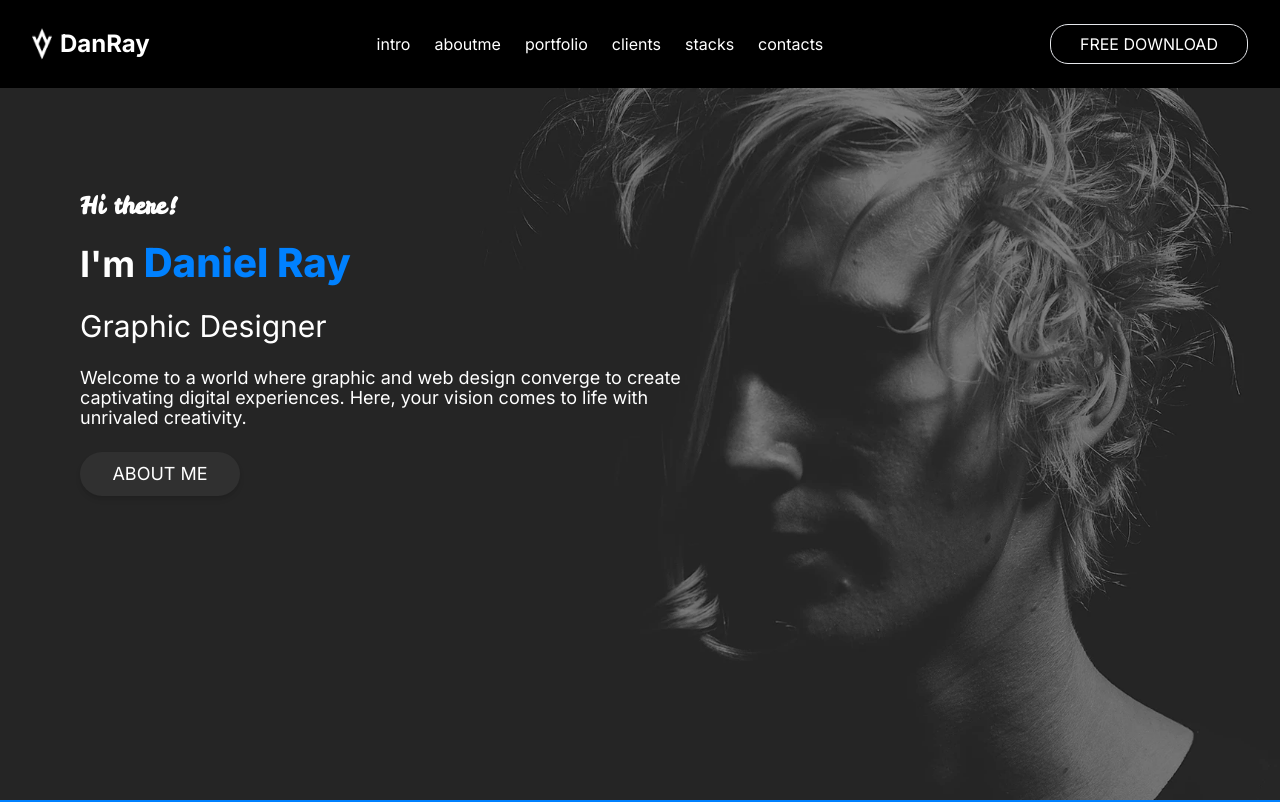
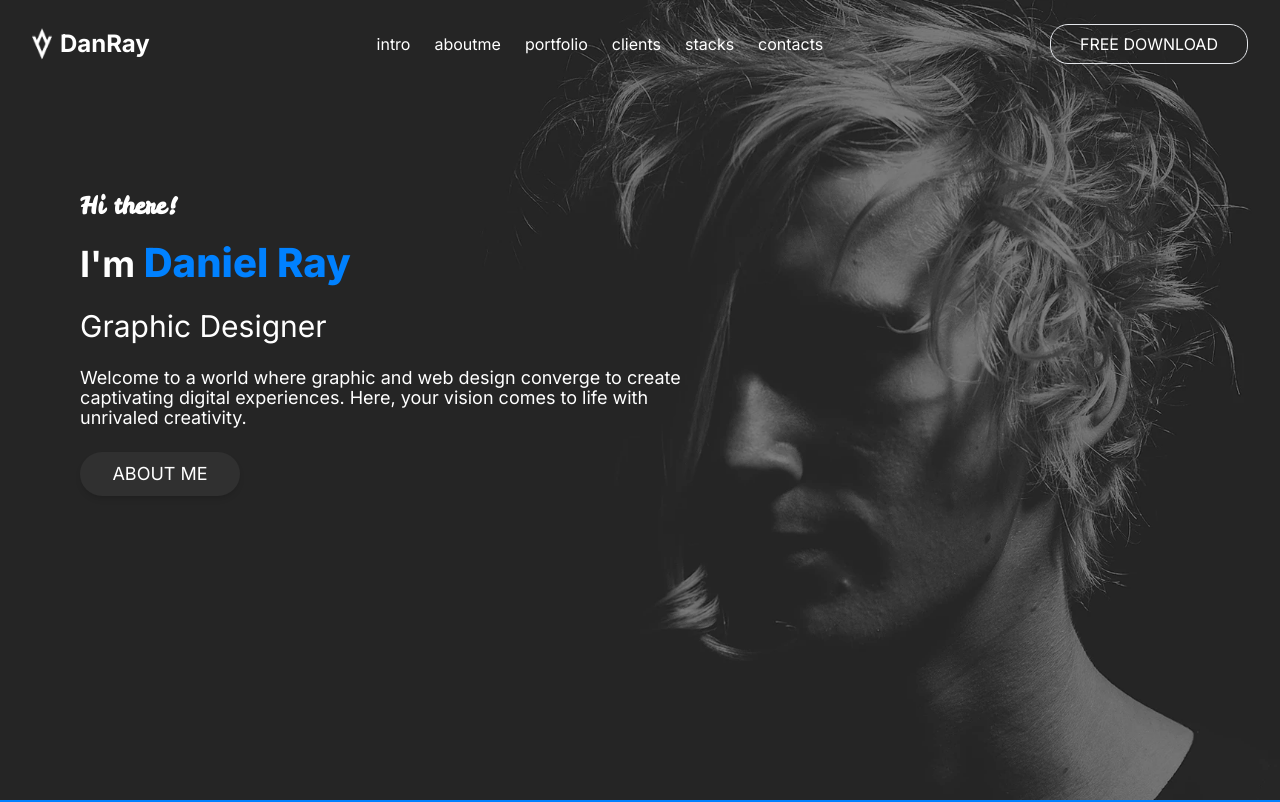
Before and after one commit to codesirpi/portfolio-website-sample, a Next.js app: page / in a window 1280 px wide. Shown: the top 802 px of the page. Built offline with nearby package versions, Linux system fonts and the light colour scheme; a web font is replaced by a local one.

Commit message:
sticky top  nav added

```diff
--- a/app/pages/home/page.tsx
+++ b/app/components/hero-section/hero-section.tsx
@@ -1,26 +1,24 @@
-'use client';
-import React from 'react';
-import Image from 'next/image';
-import heroImage from '../../../public/images/heroimage.png';
-import { NavBarSection } from './component/navbar';
-import { cambay, coustard, leckerliOne, montserrat } from '../../layout';
+"use client";
+import React from "react";
+
+import { NavBarSection } from "./navbar";
 const HeroSection = () => {
   return (
     <div
       id="hero"
       className="relative bg-cover bg-center bg-no-repeat h-screen bg-hero-image w-full"
     >
-      <div className="absolute w-full top-0">
+      <div className=" w-full fixed top-0">
         <NavBarSection />
       </div>
       <div className=" container mx-auto absolute w-full top-12 flex p-20 m-8 ">
         <div className="flex-1  mt-8 ">
           <div className="flex flex-col text-white gap-6 ">
-            <span className="text-lg  md:text-[24px] font-leckerli font-bold">
+            <span className={"text-lg  md:text-[24px] font-leckerli font-bold"}>
               Hi there!
             </span>
             <span className="text-4xl  font-bold">
-              I'm{' '}
+              I'm{" "}
               <span className="text-[#0081FF] text-lg md:text-[40px] font-extrabold">
                 Daniel Ray
               </span>
@@ -32,7 +30,7 @@ const HeroSection = () => {
               with unrivaled creativity.
             </p>
             <div className=" rounded-3xl shadow-md  bg-[#303030] text-[10px] md:text-sm lg:text-lg   px-4 w-40 py-2 text-center">
-              {' '}
+              {" "}
               ABOUT ME
             </div>
           </div>
--- a/app/pages/home/component/navbar.tsx
+++ b/app/components/hero-section/navbar.tsx
@@ -3,7 +3,7 @@ import Link from "next/link";
 import Image from "next/image";
 import { Icon } from "@iconify/react";
 import React, { useState } from "react";
-import logo from "../../../../public/images/logo.png";
+import logo from "../../assets/logo.png";
 import { motion } from "framer-motion";
 export const NavBarSection = () => {
   const [mobileNavOpen, setMobileNavOpen] = useState(false);
@@ -100,7 +100,7 @@ export const NavBarSection = () => {
   ];
   const MotionLink = motion(Link);
   return (
-    <div className=" w-full mx-auto h-full  md:h-[88px] text-white flex justify-between items-center bg-white md:bg-black   py-4 px-8">
+    <div className=" w-full mx-auto h-full  md:h-[88px] text-white flex justify-between items-center bg-white md:bg-transparent   py-4 px-8">
       <div className="text-2xl font-bold flex gap-2">
         {" "}
         <Image src={logo} width={20} height={20} alt="Picture of the author" />
```
Also changed, not shown: app/page.tsx (+4 -5 lines), app/assets/hamburger-button.svg (renamed from public/images/hamburger-button.svg), app/assets/logo.png (renamed from public/images/logo.png).
